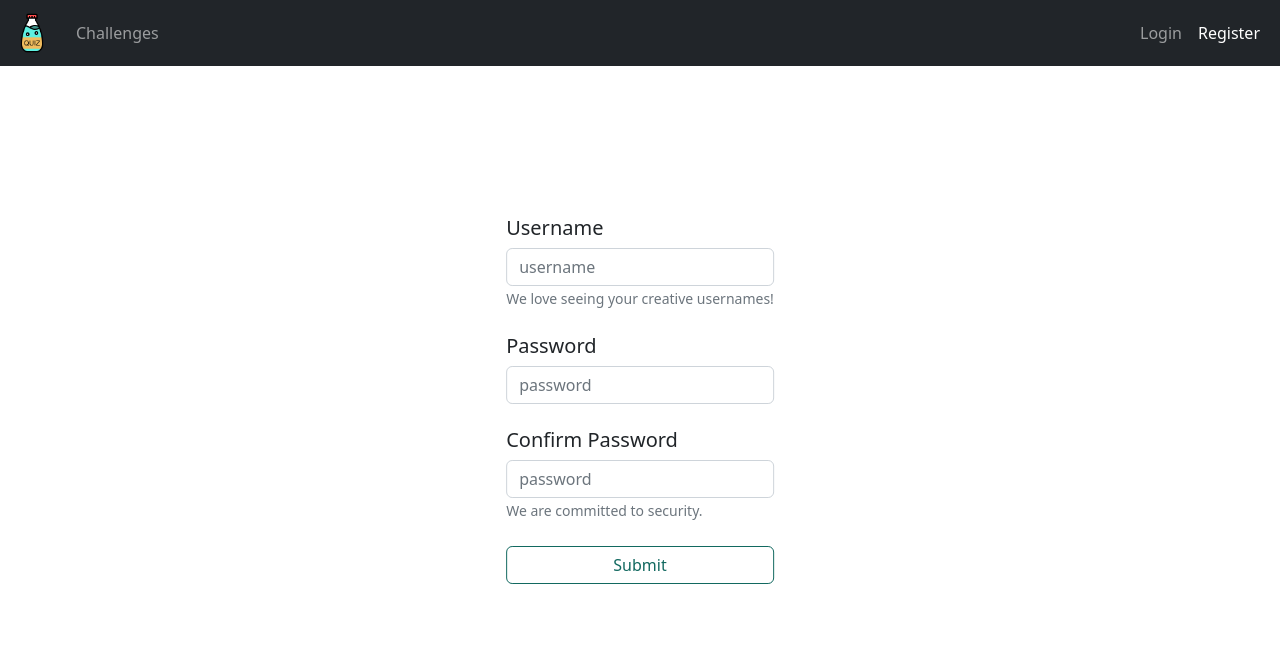
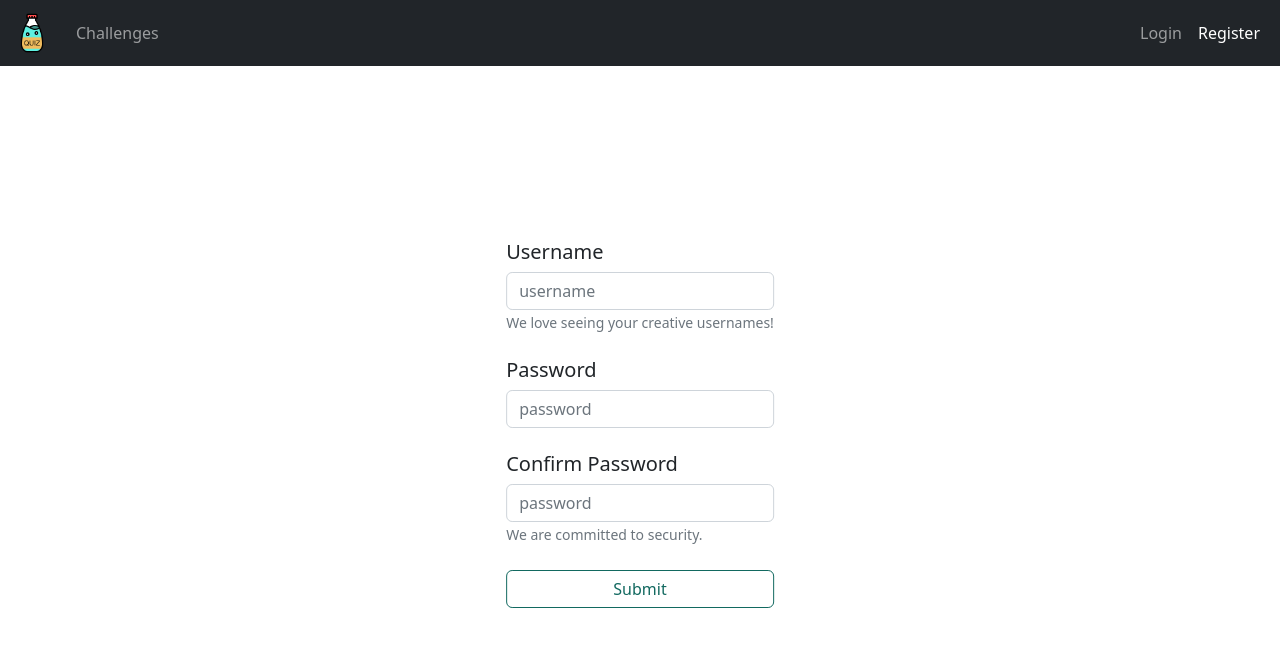
Before and after one commit to ZakuroSoda/QuizSoda, a Flask app: page /register in a window 1280 px wide. Shown: the top 647 px of the page. Run offline with Flask 2, Linux system fonts and the light colour scheme.

Commit message:
EMERGENCY FIX for MARGIN

```diff
--- a/templates/register.html
+++ b/templates/register.html
@@ -1,5 +1,5 @@
 {% include 'baseHeadNoLogin.html' %}
-<div class="position-absolute top-50 start-50 translate-middle">
+<div class="position-absolute top-50 start-50 translate-middle mt-4">
   <div class="alert alert-info mt-5" {% if not message %} style='display: none;' {% endif %} role="alert">
     {{message}}
   </div>
```
